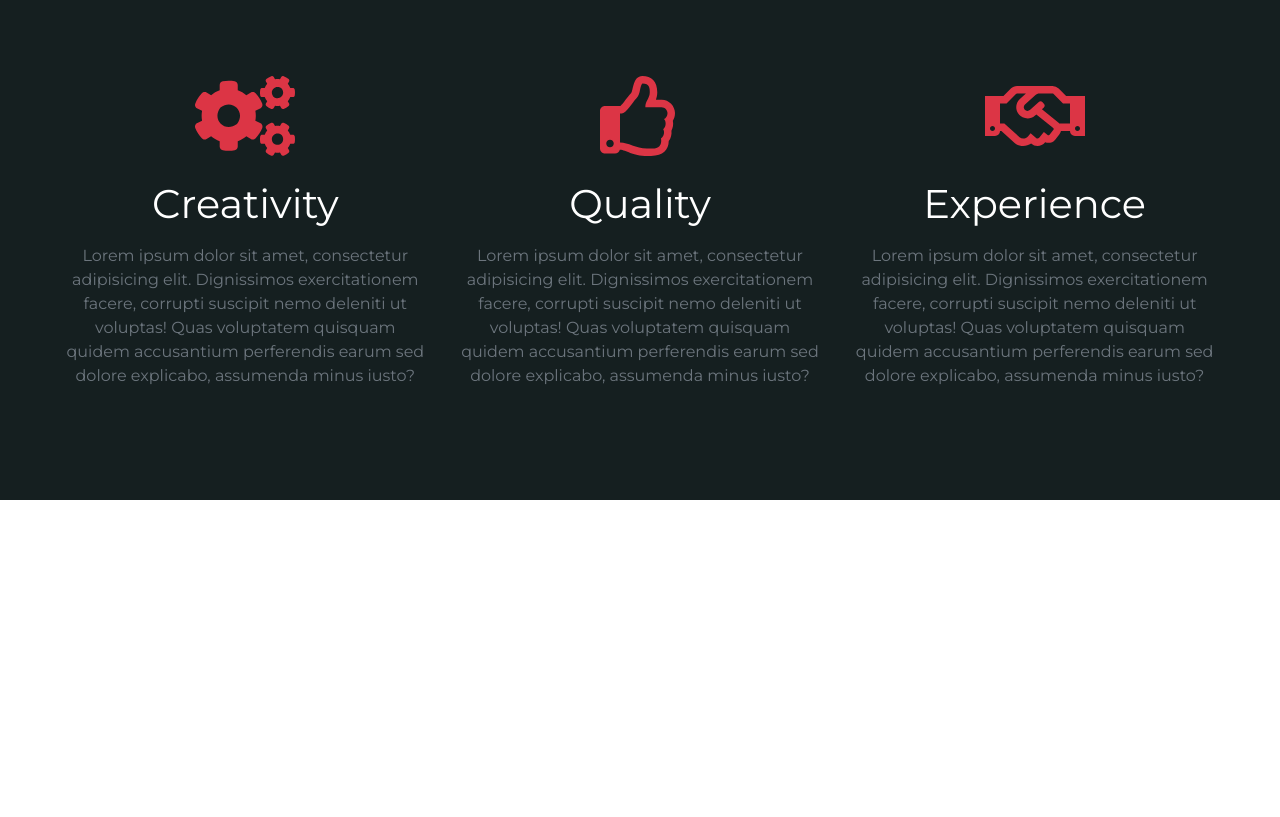
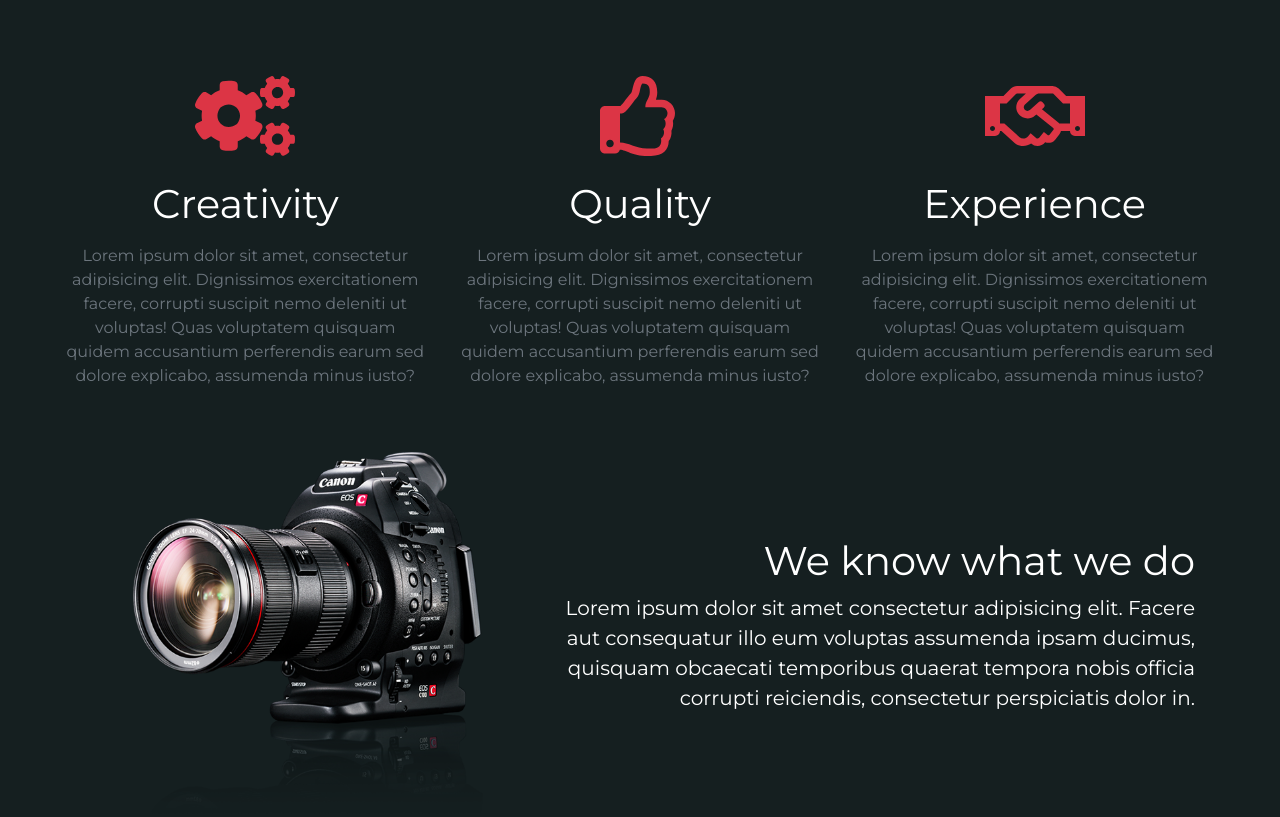
Before and after one commit to magicolala/photoX, a plain HTML site: page index.html in a window 1280 px wide. Shown: the part 1095-1912 px from the top of the page. Before the commit the page ends 1595 px from the top, so only its background shows below. Drawn offline with nearby package versions, Linux system fonts and the light colour scheme.

Commit message:
add some features to section mission

```diff
--- a/index.html
+++ b/index.html
@@ -141,6 +141,30 @@
                     </div>
                 </div>
             </div>
+            <div class="container">
+                <div class="row align-items-center">
+                    <div class="col-lg-5 text-center">
+                        <img
+                            src="images/camera.png"
+                            alt="camera"
+                            width="350"
+                            class="img-fluid camera-img"
+                        />
+                    </div>
+                    <div
+                        class="col-lg-7 text-white text-lg-right text-center mission-text"
+                    >
+                        <h1>We know what we do</h1>
+                        <p class="lead">
+                            Lorem ipsum dolor sit amet consectetur adipisicing elit.
+                            Facere aut consequatur illo eum voluptas assumenda ipsam
+                            ducimus, quisquam obcaecati temporibus quaerat tempora nobis
+                            officia corrupti reiciendis, consectetur perspiciatis dolor
+                            in.
+                        </p>
+                    </div>
+                </div>
+            </div>
         </section>
         <!-- end of mission -->
 
--- a/script.js
+++ b/script.js
@@ -11,4 +11,15 @@ $(document).ready(function() {
             $(".nav-menu").removeClass("custom-navbar");
         }
     });
+
+    $(window).scroll(function() {
+        let position = $(this).scrollTop();
+        if (position >= 650) {
+            $(".camera-img").addClass("fromLeft");
+            $(".mission-text").addClass("fromRight");
+        } else {
+            $(".camera-img").removeClass("fromLeft");
+            $(".mission-text").removeClass("fromRight");
+        }
+    });
 });
--- a/style.css
+++ b/style.css
@@ -104,4 +104,36 @@ header {
     border: 3px solid #eee;
     margin: auto;
 }
+
+.fromLeft {
+    animation: fromLeft;
+    animation-duration: 3s;
+}
+
+.fromRight {
+    animation: fromRight;
+    animation-duration: 3s;
+}
+
+@keyframes fromLeft {
+    0% {
+        transform: translateX(-120px);
+        opacity: 0;
+    }
+    100% {
+        transform: translateX(0);
+        opacity: 1;
+    }
+}
+
+@keyframes fromRight {
+    0% {
+        transform: translateX(30px);
+        opacity: 0;
+    }
+    100% {
+        transform: translateX(0);
+        opacity: 1;
+    }
+}
 /* end of mission */
```
